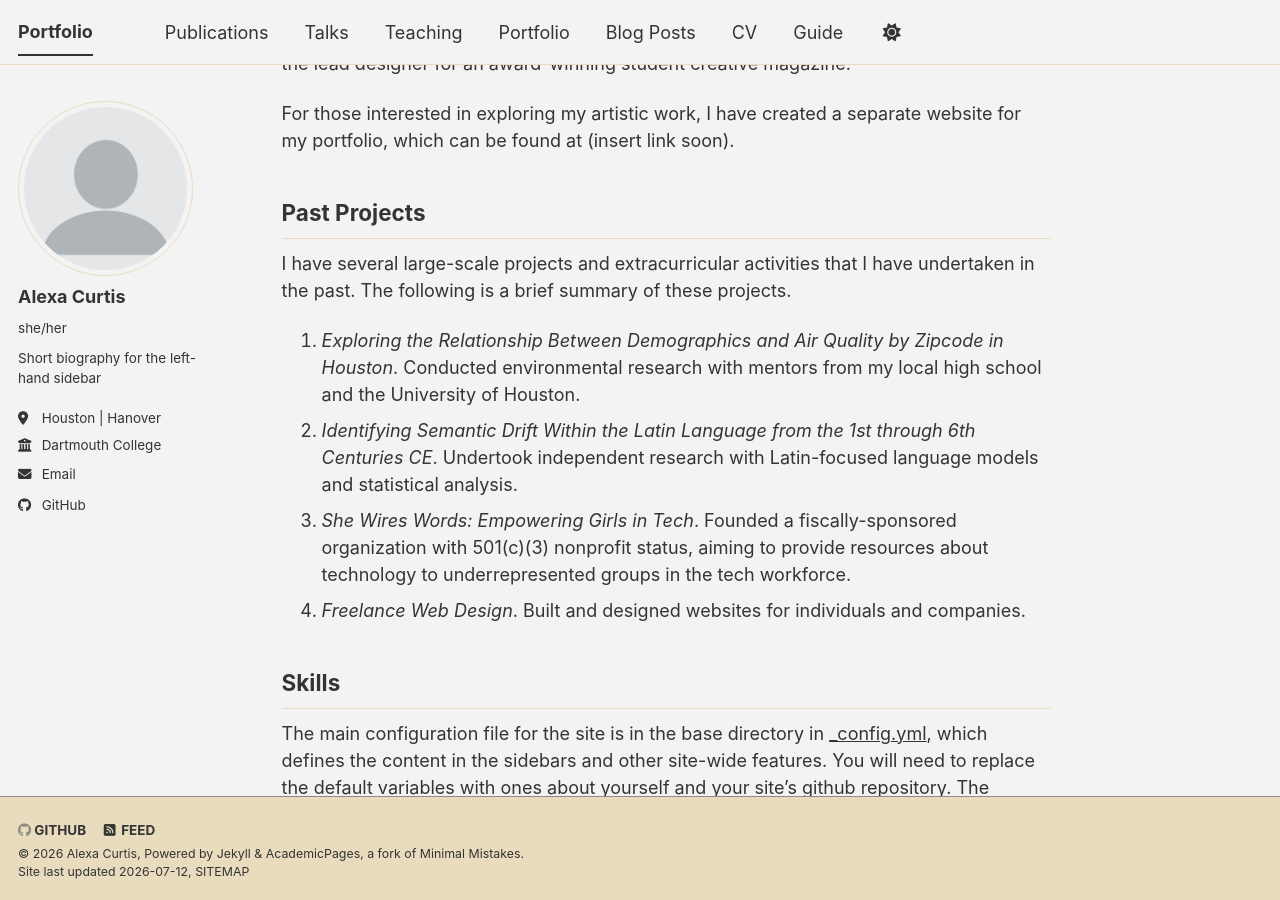
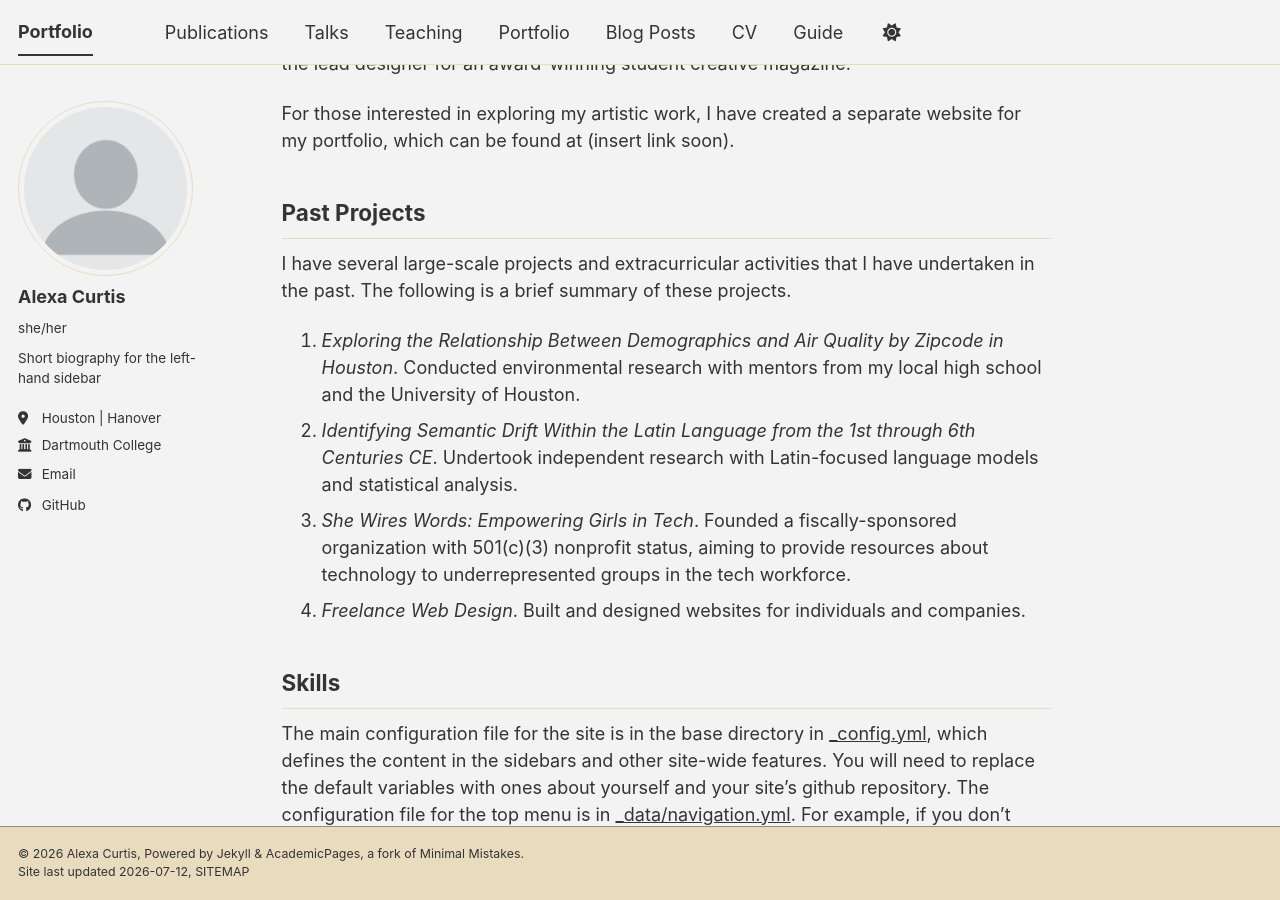
Before and after one commit to alexaycurtis/alexaycurtis.github.io, a Jekyll site: the page built from _pages/about.md, in a window 1280 px wide and 900 px high, scrolled down 536 px. Built offline with Jekyll 4.4.1, drawn with Linux system fonts in a browser that asks for light colours; a style sheet for code colours, icons or effects is not loaded.

Commit message:
Update footer.html

```diff
--- a/_includes/footer.html
+++ b/_includes/footer.html
@@ -1,11 +1,11 @@
 {% include base_path %}
 
-{% if site.author.github or site.author.bitbucket or site.atom_feed.hide != true %}
+<!-- {% if site.author.github or site.author.bitbucket or site.atom_feed.hide != true %}
 <div class="page__footer-follow">
-  <!-- <ul class="social-icons">
+  <ul class="social-icons">
     {% if site.data.ui-text[site.locale].follow_label %}
       <li><strong>{{ site.data.ui-text[site.locale].follow_label }}</strong></li>
-    {% endif %} -->
+    {% endif %}
     {% if site.author.github %}
       <li><a href="https://github.com/{{ site.author.github }}"><i class="fab fa-github" aria-hidden="true"></i> GitHub</a></li>
     {% endif %}
@@ -17,7 +17,7 @@
     {% endif %}
   </ul>
 </div>
-{% endif %}
+{% endif %} -->
 
 <div class="page__footer-copyright">
   &copy; {{ site.time | date: '%Y' }} {{ site.name | default: site.title }}, {{ site.data.ui-text[site.locale].powered_by | default: "Powered by" }} <a href="https://jekyllrb.com" rel="nofollow">Jekyll</a> &amp; <a href="https://github.com/academicpages/academicpages.github.io">AcademicPages</a>, a fork of <a href="https://mademistakes.com/work/minimal-mistakes-jekyll-theme/" rel="nofollow">Minimal Mistakes</a>.<br />
```
